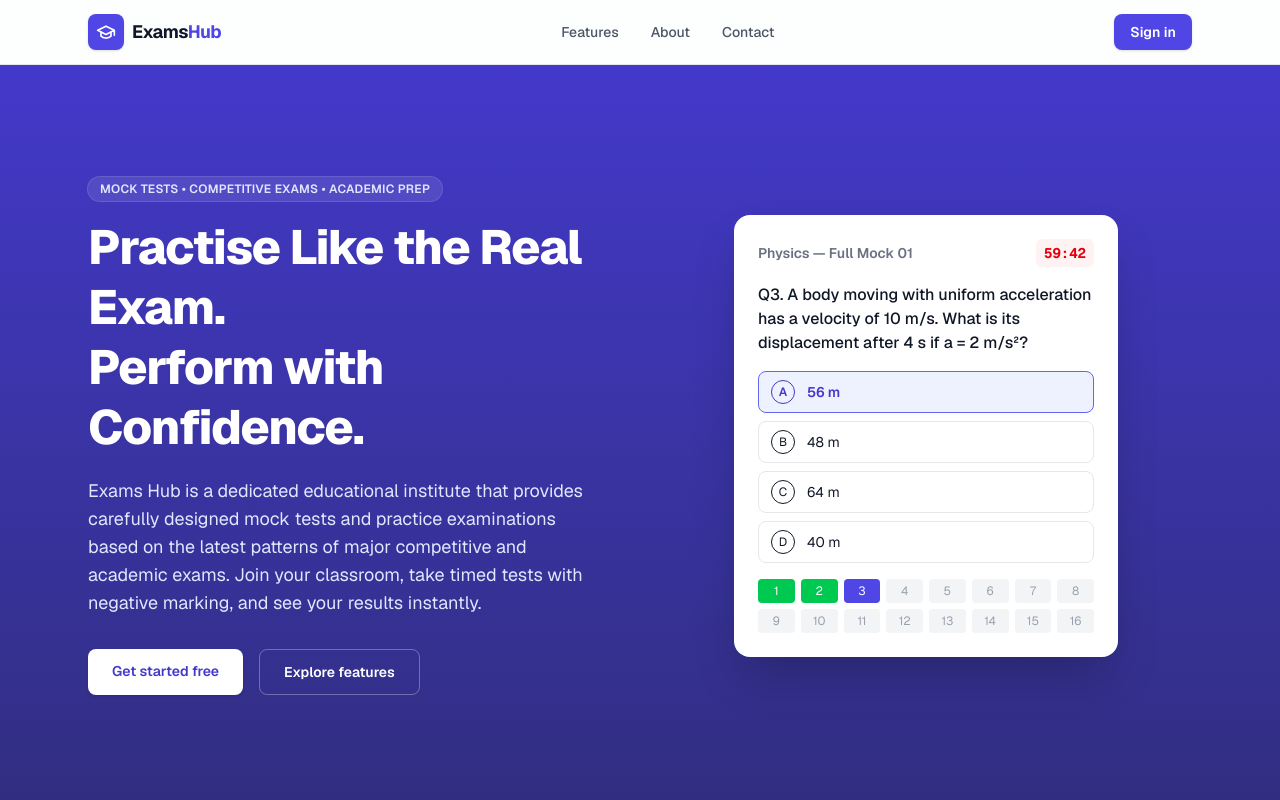
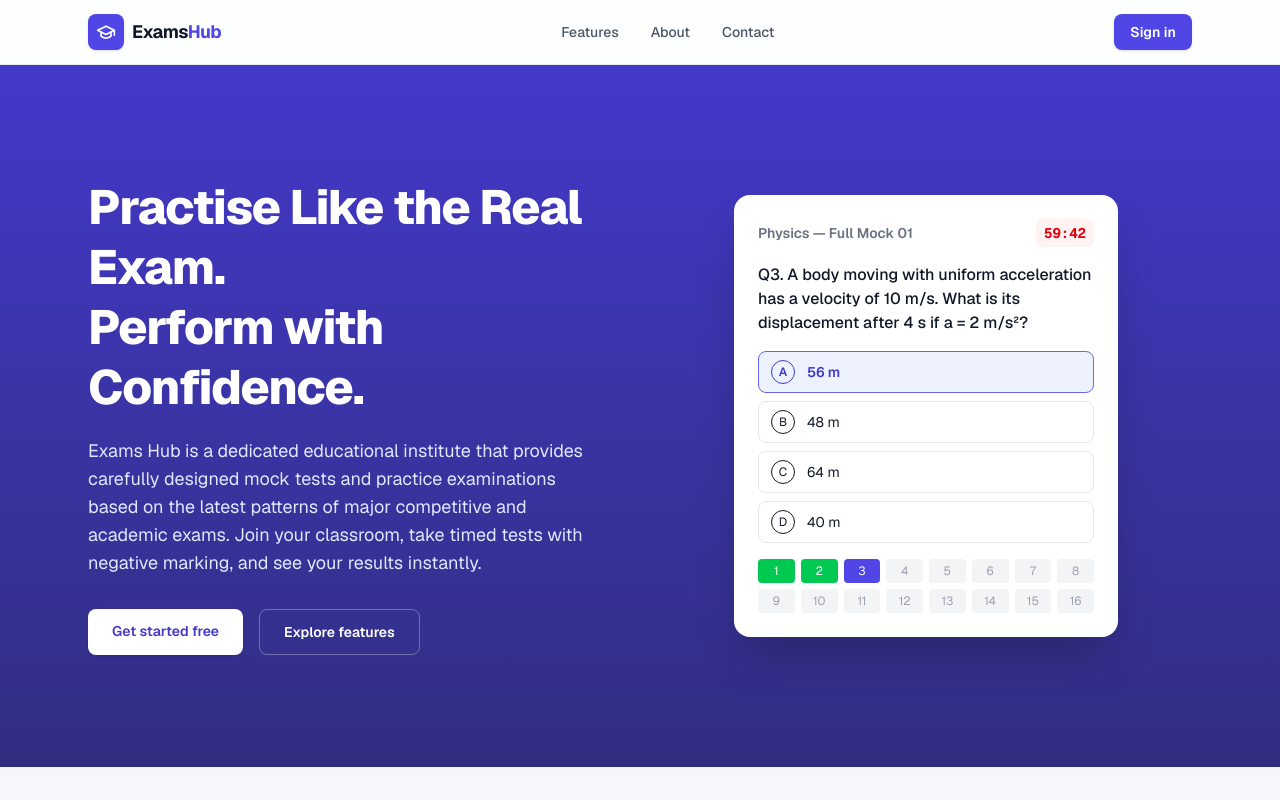
Before and after one commit to sayanmdn/exam, a Next.js app: page / in a window 1280 px wide. Shown: the top 800 px of the page. Built offline with nearby package versions, Linux system fonts and the light colour scheme; no server answers.

Commit message:
Remove hero badge from landing page
Co-Authored-By: Claude Sonnet 4.6 (1M context) <noreply@anthropic.com>

```diff
--- a/src/app/(marketing)/page.tsx
+++ b/src/app/(marketing)/page.tsx
@@ -42,10 +42,7 @@ export default function LandingPage() {
       <section className="relative overflow-hidden bg-gradient-to-b from-brand-700 to-brand-900 text-white">
         <div className="mx-auto grid max-w-6xl gap-10 px-4 py-20 sm:px-6 lg:grid-cols-2 lg:py-28">
           <div className="flex flex-col justify-center">
-            <span className="mb-4 inline-flex w-fit items-center gap-2 rounded-full bg-white/10 px-3 py-1 text-xs font-semibold uppercase tracking-wide text-brand-100 ring-1 ring-white/20">
-              Mock tests &bull; Competitive exams &bull; Academic prep
-            </span>
-            <h1 className="text-4xl font-extrabold leading-tight tracking-tight sm:text-5xl">
+<h1 className="text-4xl font-extrabold leading-tight tracking-tight sm:text-5xl">
               Practise Like the Real Exam. <br />
               Perform with Confidence.
             </h1>
```
